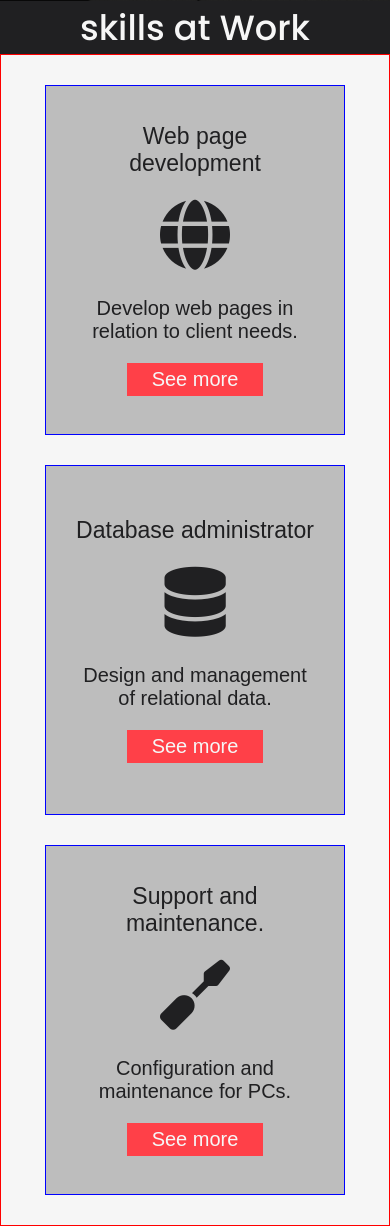
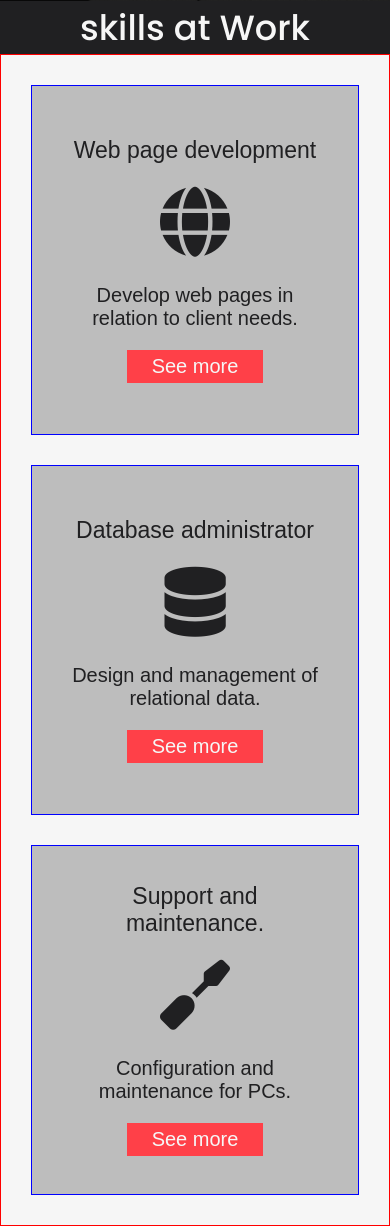
Before and after one commit to ErickAdrielMooCalan/ErickMooISC-WebPage, a PHP site: page / in a window 390 px wide. Shown: the part 574-1800 px from the top of the page. Run offline with PHP 8.4, Linux system fonts and the light colour scheme; some libraries are stand-ins or nearby versions; some web fonts are replaced.

Commit message:
Fix bug on style mobile

```diff
--- a/style_index.css
+++ b/style_index.css
@@ -141,7 +141,8 @@ nav ul li a:hover
   display: flex;
   flex-direction: row;
   align-items: center;
-  justify-content: space-evenly;
+  justify-content: center;
+  gap: 100px;
   flex-wrap: wrap;
   padding: 30px;
   border: 1px solid red;
--- a/style_mobile.css
+++ b/style_mobile.css
@@ -57,4 +57,7 @@
         align-items: center;
         gap: 30px;
     }
+    .main_skill_container{
+        width: 100%;
+    }
 }
```
